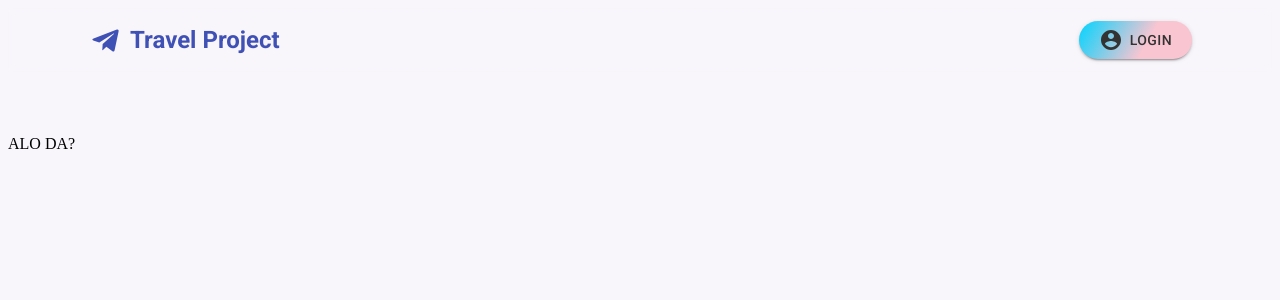
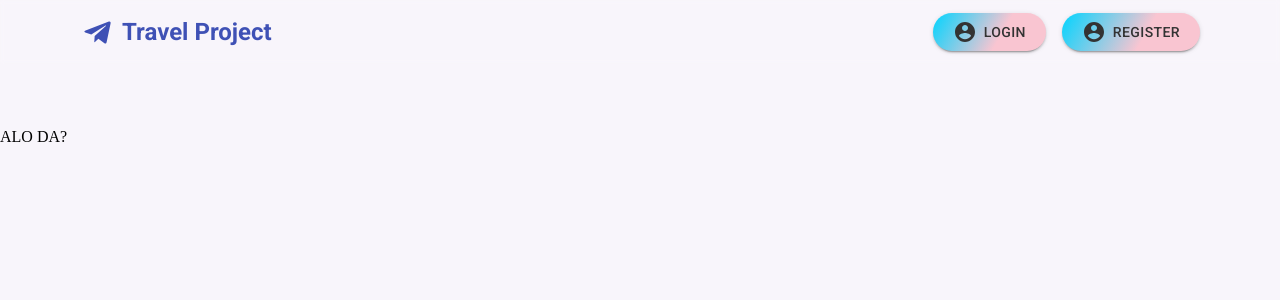
Before and after one commit to DNSLV-PMTKV/TravelProject-web, a React (Create React App) app: page / in a window 1280 px wide. Shown: the top 300 px of the page. Built offline with nearby package versions, Linux system fonts and the light colour scheme.

Commit message:
fixed redux added error page

```diff
--- a/public/index.css
+++ b/public/index.css
@@ -1,3 +1,4 @@
 body {
   background-color: #f8f5fb;
+  margin: 0;
 }
--- a/src/App.tsx
+++ b/src/App.tsx
@@ -1,35 +1,40 @@
 import { ThemeProvider } from '@material-ui/core';
-import React, { Suspense, useReducer } from 'react';
+import React, { Suspense, useEffect } from 'react';
 import { BrowserRouter as Router, Route, Switch, Redirect } from 'react-router-dom';
 import { theme } from './theme';
 import { Layout } from './containers/Layout/Layout';
-import { InitialState, userReducer } from './redux/users/userReducer';
-import { useSelector } from 'react-redux';
+import { useDispatch, useSelector } from 'react-redux';
+import { ApplicationState } from './redux/reducers';
+import { setAuthenticated } from './redux/users/userActions';
 
+const ErrorPage = React.lazy(() => import('./pages/error/Error'));
 const LoginPage = React.lazy(() => import('./pages/login/Login'));
+const RegisterPage = React.lazy(() => import('./pages/register/Register'));
 
 const asd: React.FC = () => {
-    // const [state, dispatch] = useReducer(userReducer, InitialState);
-    const counter = useSelector(state => state);
-    console.log('counter', counter)
-
-    // console.log('ASD STATE', state);
     return <div>ALO DA?</div>;
 };
 
 const App: React.FC = () => {
-    const [state, dispatch] = useReducer(userReducer, InitialState);
+    const dispatch = useDispatch();
+    const authenticated = useSelector((state: ApplicationState) => state.user.isAuthenticated);
 
-    console.log('APP STATE OMEGALUL', state);
+    useEffect(() => {
+        const token = localStorage.getItem('token');
+        if (token) dispatch(setAuthenticated());
+    }, [authenticated]);
+
+    console.log('authenticated', authenticated);
     return (
         <ThemeProvider theme={theme}>
-            <Layout>
+            <Layout authenticated={authenticated}>
                 <Suspense fallback={'loading..'}>
                     <Router>
                         <Switch>
                             <Route path='/' exact component={asd} />
-                            {/* <Route path='/register' component={RegisterPage} />*/}
+                            <Route path='/register' component={RegisterPage} />
                             <Route path='/login' component={LoginPage} />
+                            <Route path='/error' component={ErrorPage} />
                             <Redirect to='/error' />
                         </Switch>
                     </Router>
--- a/src/containers/Layout/Layout.tsx
+++ b/src/containers/Layout/Layout.tsx
@@ -6,10 +6,11 @@ import Button from '@material-ui/core/Button';
 import AccountCircleIcon from '@material-ui/icons/AccountCircle';
 import Link from '@material-ui/core/Link';
 import TelegramIcon from '@material-ui/icons/Telegram';
-import React from 'react';
+import React, { Fragment } from 'react';
 
 interface Props {
     children: JSX.Element;
+    authenticated: boolean;
 }
 
 const useStyles = makeStyles((theme: Theme) =>
@@ -20,8 +21,9 @@ const useStyles = makeStyles((theme: Theme) =>
         bar: {
             marginBottom: '5%'
         },
-        menuButton: {
-            marginRight: theme.spacing(0)
+        menuButtons: {},
+        leftButton: {
+            marginRight: '1em'
         },
         title: {
             display: 'flex',
@@ -48,12 +50,31 @@ export const Layout: React.FC<Props> = (props: Props) => {
                             Travel Project
                         </Typography>
                     </Link>
-                    <Link href='/login'>
-                        <Button className={classes.button}>
-                            <AccountCircleIcon style={{ marginRight: '7px' }} />
-                            Login
-                        </Button>
-                    </Link>
+                    <div className={classes.menuButtons}>
+                        {props.authenticated ? (
+                            <Link href='/account'>
+                                <Button className={classes.button}>
+                                    <AccountCircleIcon style={{ marginRight: '7px' }} />
+                                    Account
+                                </Button>
+                            </Link>
+                        ) : (
+                            <Fragment>
+                                <Link href='/login' className={classes.leftButton}>
+                                    <Button className={classes.button}>
+                                        <AccountCircleIcon style={{ marginRight: '7px' }} />
+                                        Login
+                                    </Button>
+                                </Link>
+                                <Link href='/register'>
+                                    <Button className={classes.button}>
+                                        <AccountCircleIcon style={{ marginRight: '7px' }} />
+                                        Register
+                                    </Button>
+                                </Link>
+                            </Fragment>
+                        )}
+                    </div>
                 </Toolbar>
             </AppBar>
             {props.children}
--- /dev/null
+++ b/src/pages/error/Error.tsx
@@ -0,0 +1,39 @@
+import { Container, createStyles, makeStyles, Typography } from '@material-ui/core';
+import React from 'react';
+
+const useStyles = makeStyles(() =>
+    createStyles({
+        container: {
+            height: 100,
+            top: 'calc(50% - 100px)',
+            left: '50%',
+            transform: 'translateX(-50%)',
+            position: 'absolute'
+        },
+        404: {
+            padding: 0,
+            lineHeight: 1,
+            fontWeight: 900
+        },
+        text: {
+            lineHeight: 1,
+            fontWeight: 300
+        }
+    })
+);
+
+const Error: React.FC = () => {
+    const classes = useStyles();
+    return (
+        <Container className={classes.container}>
+            <Typography variant='h2' align='center' className={classes['404']}>
+                404
+            </Typography>
+            <Typography variant='subtitle1' align='center' className={classes.text}>
+                Page does not exist.
+            </Typography>
+        </Container>
+    );
+};
+
+export default Error;
--- a/src/pages/login/Login.tsx
+++ b/src/pages/login/Login.tsx
@@ -1,16 +1,12 @@
 import { Button, Container, Grid, Link, TextField, Typography } from '@material-ui/core';
-import React, { Dispatch, useReducer, useState } from 'react';
+import React, { useState } from 'react';
 import ArrowForwardIcon from '@material-ui/icons/ArrowForward';
 import { makeStyles, createStyles } from '@material-ui/core/styles';
 import UserRequests from '../../requests/userRequests';
 import ErrorIcon from '@material-ui/icons/Error';
-
-import { userReducer, InitialState } from '../../redux/users/userReducer';
-import { SET_AUTHENTICATED } from '../../redux/types';
-
-import { withRouter, RouteComponentProps, useHistory } from 'react-router-dom';
-
-import { AppDispatch } from '../../redux/store';
+import { useHistory } from 'react-router-dom';
+import { setAuthenticated } from '../../redux/users/userActions';
+import { useDispatch } from 'react-redux';
 
 interface Errors {
     email?: string[];
@@ -36,18 +32,15 @@ const useStyles = makeStyles(() =>
     })
 );
 
-const Login: React.FC<RouteComponentProps> = (props: RouteComponentProps) => {
+const Login: React.FC = () => {
     const classes = useStyles();
     const history = useHistory();
-
-    const [state, dispatch] = useReducer(userReducer, InitialState);
+    const dispatch = useDispatch();
 
     const [email, setEmail] = useState('');
     const [password, setPassword] = useState('');
 
     const [errors, setErrors] = useState<Errors>();
-
-    console.log('state', state);
 
     const handleSumbit = (e: React.FormEvent<HTMLFormElement>) => {
         e.preventDefault();
@@ -59,10 +52,9 @@ const Login: React.FC<RouteComponentProps> = (props: RouteComponentProps) => {
         UserRequests.login(data)
             .then((response) => {
                 localStorage.setItem('token', response.data.token);
-                dispatch({
-                    type: SET_AUTHENTICATED,
-                    paylod: true
-                });
+                dispatch(setAuthenticated());
+            })
+            .then(() => {
                 history.push('/');
             })
             .catch((err) => {
@@ -119,7 +111,7 @@ const Login: React.FC<RouteComponentProps> = (props: RouteComponentProps) => {
                     </Link>
                 </Grid>
                 <Grid item>
-                    <Link href='#' variant='body2' className={classes.links}>
+                    <Link href='/register' variant='body2' className={classes.links}>
                         Sign Up
                     </Link>
                 </Grid>
--- /dev/null
+++ b/src/pages/register/Register.tsx
@@ -0,0 +1,9 @@
+import React from 'react';
+
+// interface Props {}
+
+const Register: React.FC = () => {
+    return <div>Register Page</div>;
+};
+
+export default Register;
--- a/src/redux/types.ts
+++ /dev/null
@@ -1,4 +0,0 @@
-export const SET_AUTHENTICATED='SET_AUTHENTICATED';
-export const SET_UNAUTHENTICATED='SET_UNAUTHENTICATED';
-export const SET_USER='SET_USER';
-export const LOADING_USER='LOADING_USER';
--- /dev/null
+++ b/src/redux/users/userActions.ts
@@ -0,0 +1,10 @@
+export const SET_AUTHENTICATED = 'SET_AUTHENTICATED';
+type SET_AUTHENTICATED_TYPE = typeof SET_AUTHENTICATED;
+
+export interface setAuthenticated {
+    type: SET_AUTHENTICATED_TYPE;
+}
+
+export const setAuthenticated = (): setAuthenticated => {
+    return { type: SET_AUTHENTICATED };
+};
--- a/src/redux/users/userReducer.ts
+++ b/src/redux/users/userReducer.ts
@@ -1,19 +1,18 @@
-import { SET_AUTHENTICATED } from '../types';
+import { SET_AUTHENTICATED, setAuthenticated } from './userActions';
 
 export interface UserState {
-    isAuthenticated: boolean
+    isAuthenticated: boolean;
 }
-
-type Action = {type: 'SET_AUTHENTICATED', paylod: boolean}
 
 export const InitialState: UserState = {
     isAuthenticated: false
 };
 
+type Action = setAuthenticated;
 
 export const userReducer = (state: UserState = InitialState, action: Action): UserState => {
-    switch(action.type){
-        case 'SET_AUTHENTICATED':
+    switch (action.type) {
+        case SET_AUTHENTICATED:
             return {
                 ...state,
                 isAuthenticated: true
```
